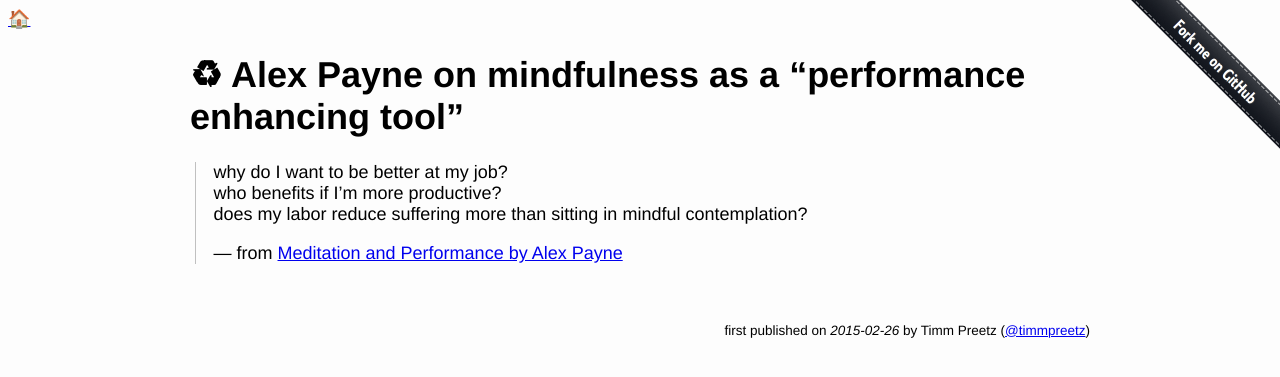
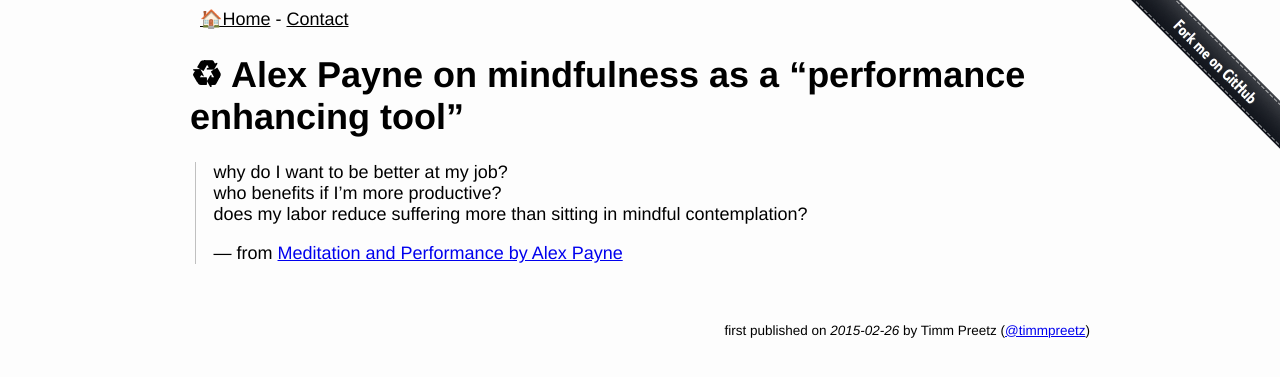
Before and after one commit to tp/page, a Jekyll site: the page built from _posts/2015-02-26-alex-payne-mindfulness-performance-enhancing.md, in a window 1280 px wide. Shown: the top 377 px of the page. Built offline with Jekyll 4.4.1, drawn with Linux system fonts in a browser that asks for light colours.

Commit message:
Add contact information

```diff
--- a/_layouts/default.html
+++ b/_layouts/default.html
@@ -33,12 +33,25 @@
     padding: 0px 1em 0px 1em;
     border-left: 1px solid #c0c0c0;
   }
+
+  nav {
+    width: 100%;
+    padding: 0 10px;
+  }
+
+  nav a {
+    color: #000;
+  }
   </style>
 </head>
 <body>
 <a href="https://github.com/tp"><img style="position: absolute; top: 0; right: 0; border: 0; width: 149px; height: 149px;" src="/assets/right-graphite@2x.png" alt="Fork me on GitHub"></a>
-<a href="/">🏠</a>
+
 <div style="max-width: 900px; margin: auto;">
+  <nav>
+    <a href="/">🏠Home</a> - <a href="/contact.html">Contact</a>
+  </nav>
+
   {{ content }}
 
   {% if page.path contains '_posts' %}
```
Also changed, not shown: contact.md (added, +15 -0 lines).
